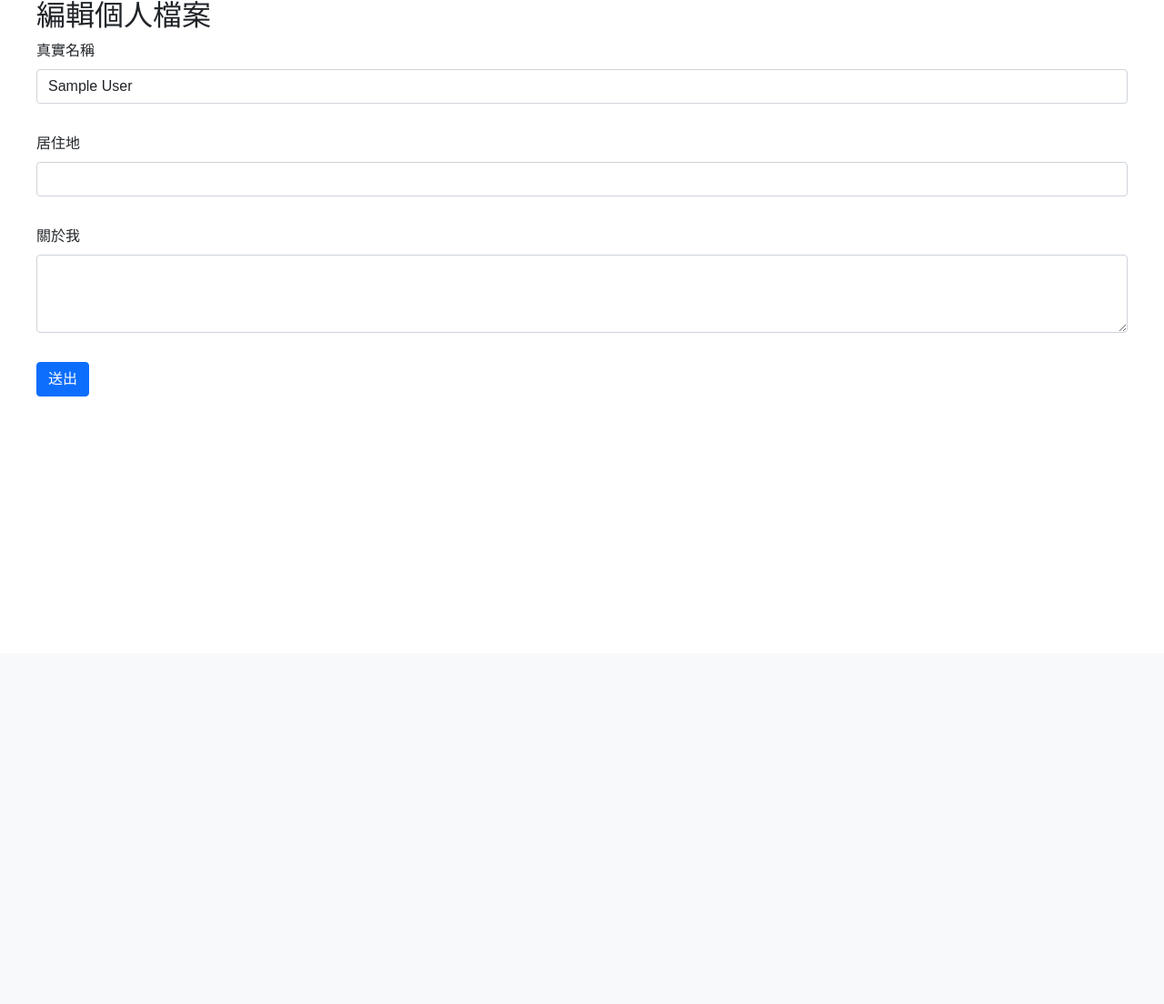
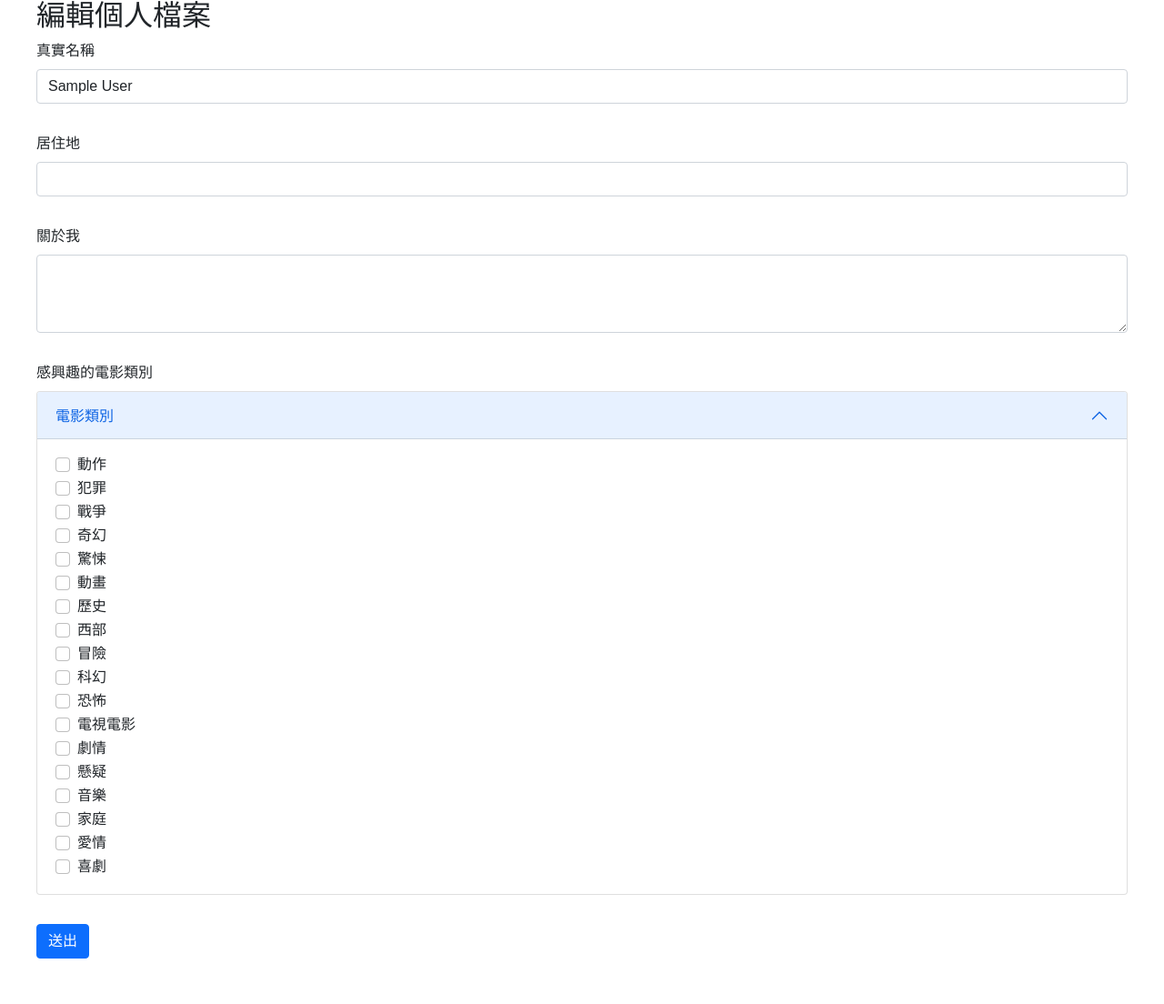
Before and after one commit to weijay0804/Imovies, a Flask app: page /user/profile/edit/1 in a window 1280 px wide. Shown: the part 82-1186 px from the top of the page at 91% size. Before the commit the page ends 518 px from the top, so only its background shows below. Run offline with Flask 2, Linux system fonts and the light colour scheme; the visitor is signed in with stand-in values (Sample User, id 1); data comes from the database, SQL or seed files in the repository; some libraries are stand-ins or nearby versions; some web fonts are replaced.

Commit message:
修改 使用者個人資料頁面

```diff
--- a/app/movie_model.py
+++ b/app/movie_model.py
@@ -12,6 +12,7 @@ from typing import NoReturn
 import os
 
 class Generes():
+    # 還有一個 紀錄 類別，因為沒有電影是記錄類別，所以沒放
     generes_en = {
         '動作' : 'action',
         '犯罪' : 'crime',
@@ -31,7 +32,6 @@ class Generes():
         '家庭' : 'family',
         '愛情' : 'romance',
         '喜劇' : 'comedy',
-        '紀錄' : 'documentary'
     }
 
     # 還有一個 紀錄 類別，因為沒有電影是記錄類別，所以沒放
--- a/app/templates/user/edit_profile.html
+++ b/app/templates/user/edit_profile.html
@@ -24,7 +24,31 @@
                     <div class="mb-3">
                         <label for="exampleFormControlTextarea1" class="form-label">關於我</label>
                         <textarea class="form-control" id="exampleFormControlTextarea1" rows="3" name = 'about_me'>{{ form_about_me }}</textarea>
-                      </div>
+                    </div>
+                    <div class="mb-3">
+                        <label for="exampleFormControlTextarea1" class="form-label">感興趣的電影類別</label>
+                        <div class="accordion" id="accordionExample">
+                            <div class="accordion-item">
+                              <h2 class="accordion-header" id="headingOne">
+                                <button class="accordion-button" type="button" data-bs-toggle="collapse" data-bs-target="#collapseOne" aria-expanded="true" aria-controls="collapseOne">
+                                    電影類別
+                                </button>
+                              </h2>
+                              <div id="collapseOne" class="accordion-collapse collapse show" aria-labelledby="headingOne" data-bs-parent="#accordionExample">
+                                <div class="accordion-body">
+                                    {% for ch, en in genres_dict.items() %}
+                                    <div class="form-check">
+                                        <input class="form-check-input" type="checkbox" value="{{ ch }}" id="check{{ loop.index }}" name="{{ en }}" {% if ch in form_genres %} checked {% endif %}>
+                                        <label class="form-check-label" for="check{{ loop.index }}">
+                                          {{ ch }}
+                                        </label>
+                                    </div>
+                                    {% endfor %}
+                                </div>
+                              </div>
+                            </div>
+                        </div>
+                    </div>
                     <div class="col-12">
                       <button class="btn btn-primary" type="submit">送出</button>
                     </div>
--- a/app/user/views.py
+++ b/app/user/views.py
@@ -11,6 +11,7 @@ from . import user
 from flask import render_template, request, flash, redirect
 from flask_login import login_required
 from ..user_model import Users
+from ..movie_model import Generes
 from app import db
 
 
@@ -30,25 +31,33 @@ def profile(id):
 def edit_profile(id):
     ''' 使用者編輯個人檔案路由 '''
 
+    genres_dict = Generes.generes_en
     user = Users.query.get_or_404(id)
 
     user_datas = {
         'form_name' : user.name or '',
         'form_location' : user.location or '',
         'form_about_me' : user.about_me or '',
+        'form_genres' : set(user.favorite_movie_genres.split(',')) if user.favorite_movie_genres else set()
     }
 
     if request.method == 'POST':
         name = request.form.get('name')
         location = request.form.get('location')
         about_me = request.form.get('about_me')
+        movie_genres = []
+
+        for genre in set(genres_dict.values()):
+            if request.form.get(genre):
+                movie_genres.append(request.form.get(genre))
 
         user.name = name
         user.location = location
         user.about_me = about_me
+        user.favorite_movie_genres = ','.join(movie_genres)
 
         db.session.commit()
         flash('資料已更新')
         return redirect(url_for('user.profile', id = user.id))
 
-    return render_template('user/edit_profile.html', **user_datas)
+    return render_template('user/edit_profile.html', genres_dict = genres_dict, **user_datas)
--- a/app/user_model.py
+++ b/app/user_model.py
@@ -24,6 +24,7 @@ class Users(db.Model, UserMixin):
     name = db.Column(db.String(64))
     about_me = db.Column(db.Text)
     location = db.Column(db.String(64))
+    favorite_movie_genres = db.Column(db.Text)
     member_since = db.Column(db.DateTime(), default = datetime.utcnow)
     last_seen = db.Column(db.DateTime(), default = datetime.utcnow)
     avatar_hash = db.Column(db.String(32))
```
Also changed, not shown: app/templates/user/profile.html (+12 -0 lines), migrations/versions/a56cc4abb246_新增_users_表欄位.py (added, +28 -0 lines).
